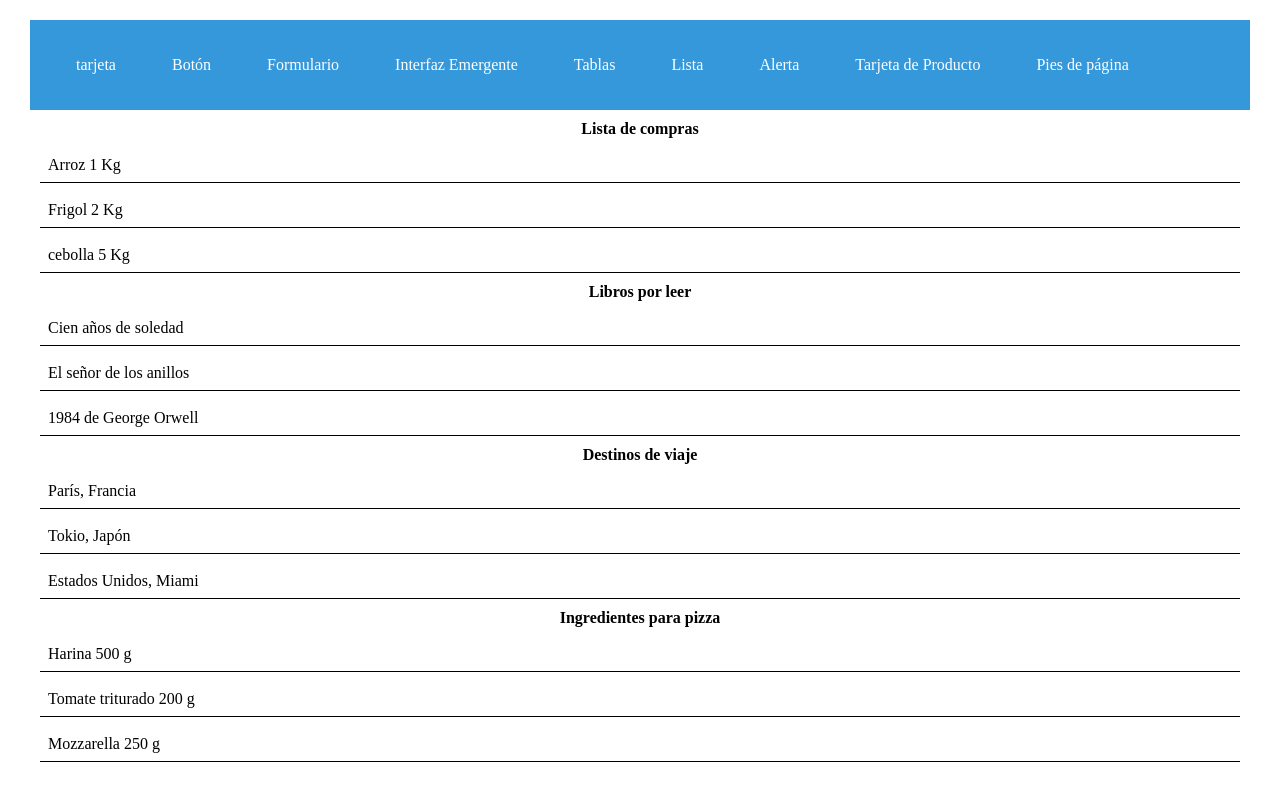
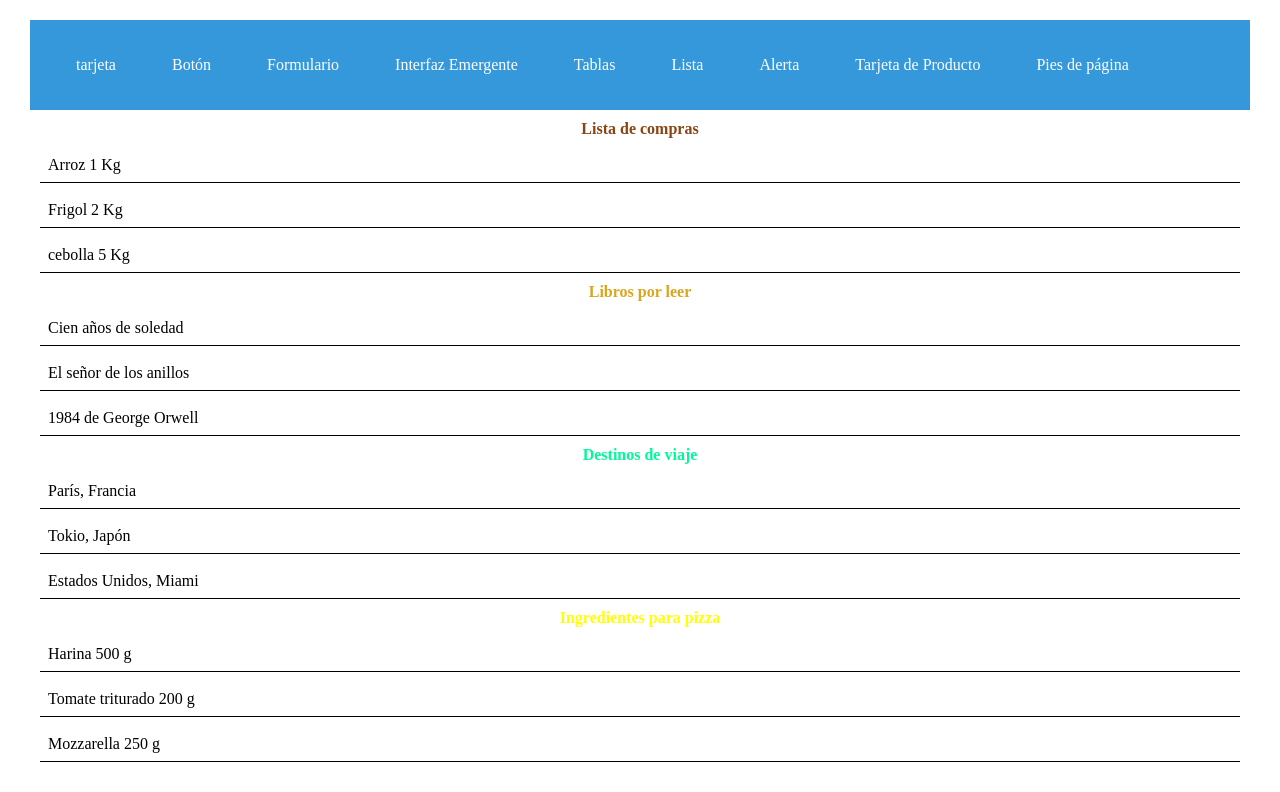
Before and after one commit to Juanesfive/Accion_De_Mejora, a plain HTML site: page Componentes/Lista.html in a window 1280 px wide. Drawn offline with Linux system fonts and the light colour scheme.

Commit message:
Completado

```diff
--- a/Componentes/Lista.css
+++ b/Componentes/Lista.css
@@ -19,3 +19,19 @@
     background-color: hsl(0, 0%, 66%);
 
 }
+
+.lista--SaddleBrown{
+    color: rgb(139, 69, 19);
+}
+
+.lista--Goldenrod{
+    color: rgb(218, 165, 32)    ;
+}
+
+.lista--MediumSpringGreen{
+    color: rgb(0, 250, 154);
+}
+
+.lista--Yellow{
+    color: rgb(255, 255, 0);
+}
--- a/Componentes/Lista.html
+++ b/Componentes/Lista.html
@@ -2,6 +2,7 @@
 <html lang="es">
 <head>
     <meta charset="UTF-8">
+    <meta name="viewport" content="width=device-width, initial-scale=1.0">
 <link rel="stylesheet" href="/style.css">
     <title>Lista</title>
 </head>
@@ -24,28 +25,28 @@
 
 
     <ul class="lista">
-        <li class="lista__titulo">Lista de compras</li>
+        <li class="lista__titulo lista--SaddleBrown">Lista de compras</li>
         <li class="lista__item">Arroz 1 Kg</li>
         <li class="lista__item">Frigol 2 Kg</li>
         <li class="lista__item">cebolla 5 Kg</li>
     </ul>
 
     <ul class="lista">
-        <li class="lista__titulo">Libros por leer</li>
+        <li class="lista__titulo lista--Goldenrod">Libros por leer</li>
         <li class="lista__item">Cien años de soledad</li>
         <li class="lista__item">El señor de los anillos</li>
         <li class="lista__item">1984 de George Orwell</li>
     </ul>
 
     <ul class="lista">
-        <li class="lista__titulo">Destinos de viaje</li>
+        <li class="lista__titulo lista--MediumSpringGreen">Destinos de viaje</li>
         <li class="lista__item">París, Francia</li>
         <li class="lista__item">Tokio, Japón</li>
         <li class="lista__item">Estados Unidos, Miami</li>
     </ul>
 
     <ul class="lista">
-        <li class="lista__titulo">Ingredientes para pizza</li>
+        <li class="lista__titulo lista--Yellow">Ingredientes para pizza</li>
         <li class="lista__item">Harina 500 g</li>
         <li class="lista__item">Tomate triturado 200 g</li>
         <li class="lista__item">Mozzarella 250 g</li>
--- a/Componentes/alerta.css
+++ b/Componentes/alerta.css
@@ -19,3 +19,15 @@
 .alerta--aqua{
     color: rgb(0, 255, 255);
 }
+
+.alerta--DarkViolet{
+    color: rgb(148, 0, 211);
+}
+
+.alerta--Teal{
+    color: rgb(0, 128, 128);
+}
+
+.alerta--Red{
+    color: hsl(0, 100%, 50%);
+}
```
Also changed, not shown: Componentes/Tablas.html (+7 -1 lines), Componentes/Tarjeta-de-Productos.html (+1 -0 lines), Componentes/alerta.html (+5 -5 lines), Componentes/botón.html (+2 -1 lines), Componentes/footer.html (+1 -0 lines), Componentes/formulario.html (+1 -0 lines), Componentes/interfaz_Emergente.html (+1 -0 lines), Componentes/tarjeta.html (+1 -0 lines).
